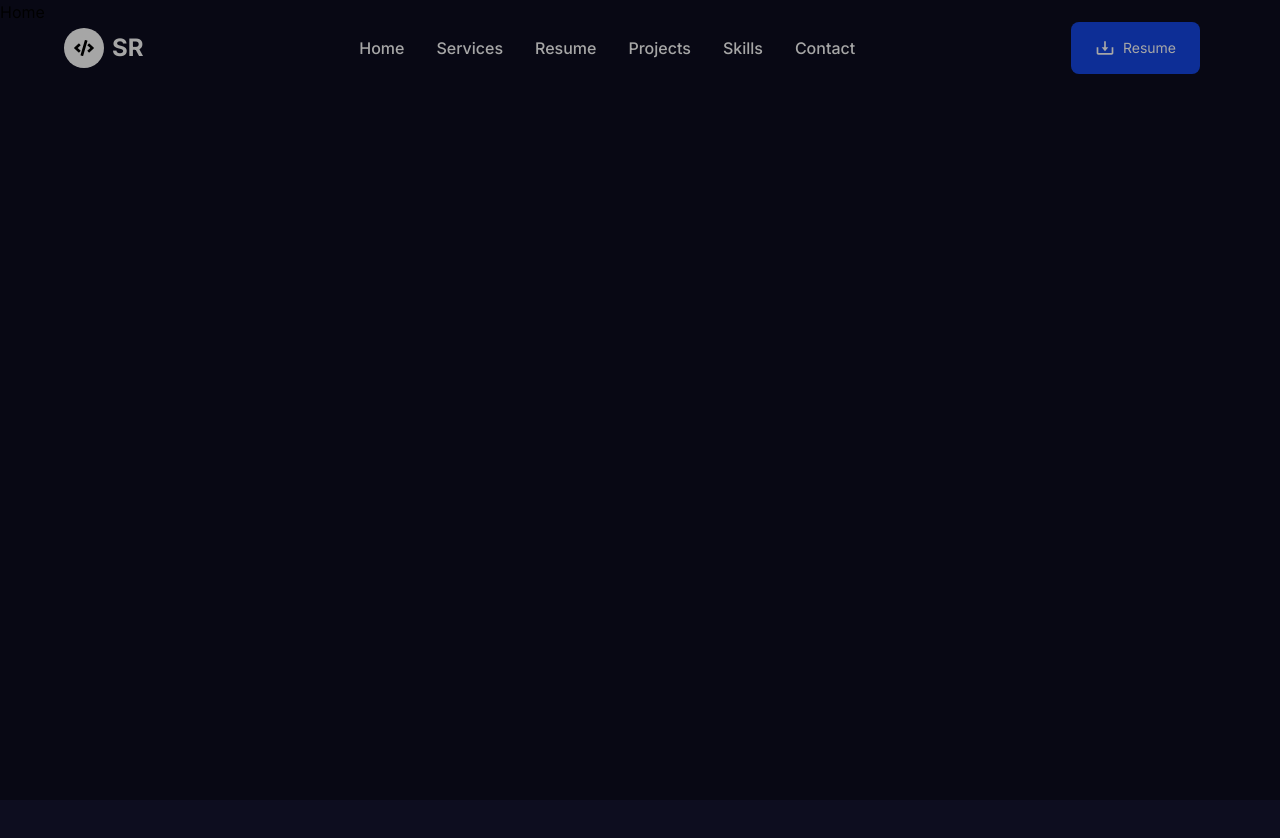
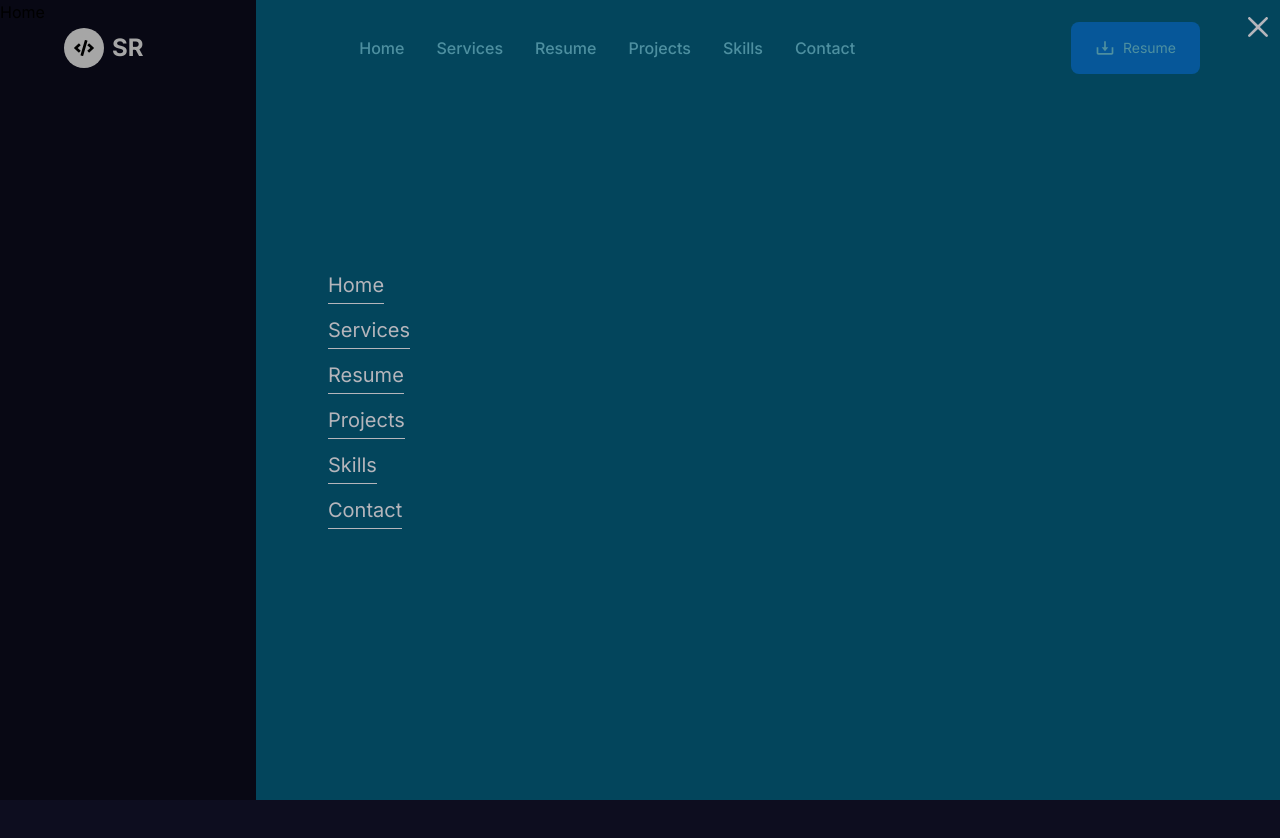
Before and after one commit to Ramchandra-Tharu/my-portfolio, a Next.js app: page / in a window 1280 px wide. Shown: the top 838 px of the page. Built offline with nearby package versions, Linux system fonts and the light colour scheme.

Commit message:
side bar is created

```diff
--- a/components/Home/Navbar/MobileNav.tsx
+++ b/components/Home/Navbar/MobileNav.tsx
@@ -1,22 +1,32 @@
 import React from 'react'
 import Nav from './Nav';
-
+import { NavLinks } from '@/constant/constant';
+import { link } from 'fs';
+import { CgClose } from 'react-icons/cg';
 const MobileNav = () => {
   return (
     <div>
 
-      <div className=' fixed top-0 left-0 h-screen w-screen bg-black/50 z-[10002]
+      <div className=' fixed inset-oa left-0 h-screen w-screen bg-black/50 z-[10002]
 transition-all duration-500 right-0 opacity-70'>
-        <div className='fixed top-0 right-0 h-full w-[80%] bg-purple text-white z-[1000]
+{/* navlinks */}
+        <div className='fixed  justify-center flex flex-col gap-3
+        right-0 h-full w-[80%] transform transition-all duration-500 sm:w-[80%] bg-cyan-800 text-white z-[1000]
             p-6 transition-transform duration-300 ease-in-out
 '>
+          {NavLinks.map((link) => (
+  <a key={link.id} href={link.url}>
+    <p className="text-white w-fit text-xl ml-12 border-b-[1.5px] pb-1 border-white">
+      {link.label}
+    </p>
+  </a>
+))}
+<CgClose className =" absolute top-[0.7rem] right-[0.4rem] sm:h-8 sm:w-8 h-6 w-6" />
+        </div>
+
 
         </div>
       </div>
-
-
-
-    </div>
   )
 }
 
```
